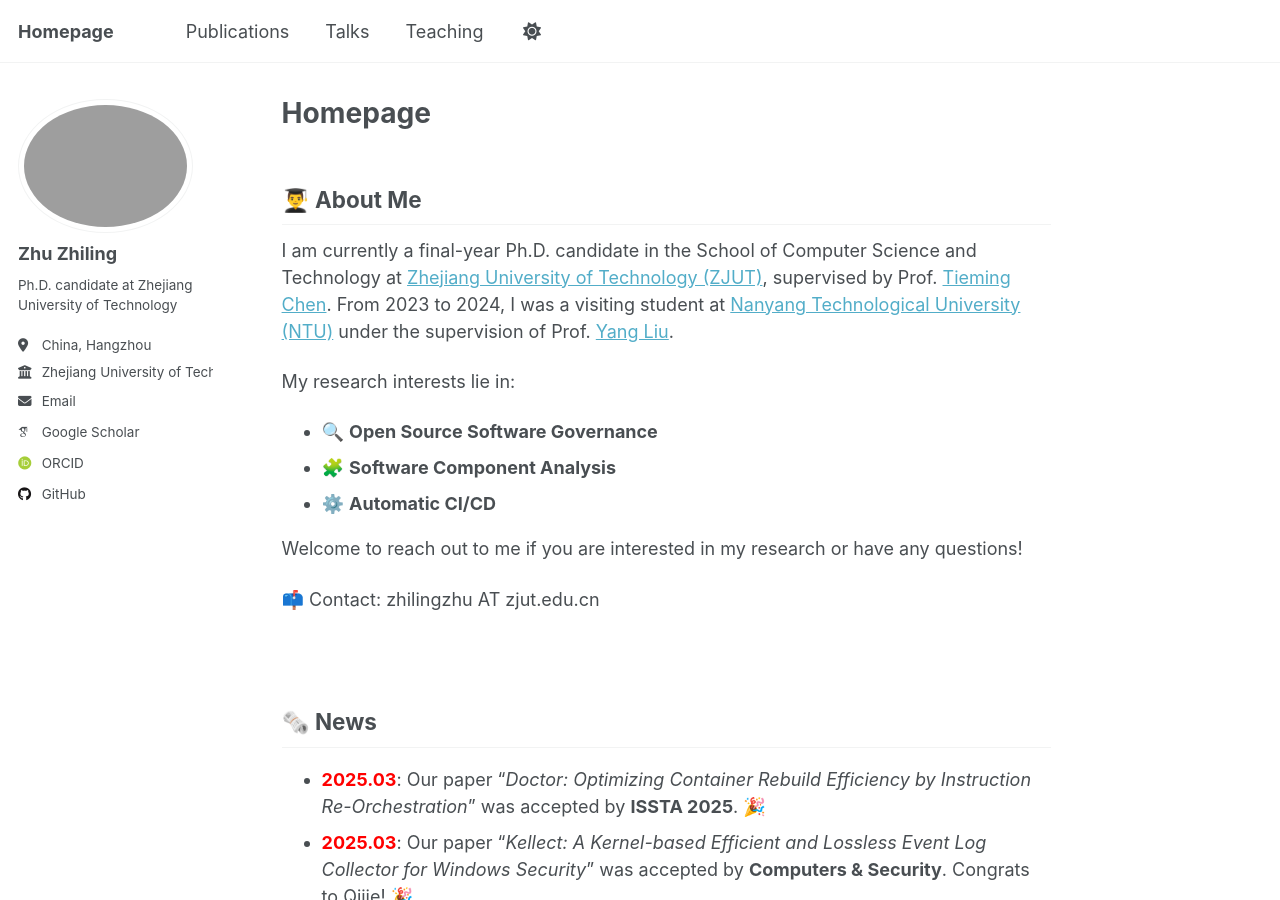
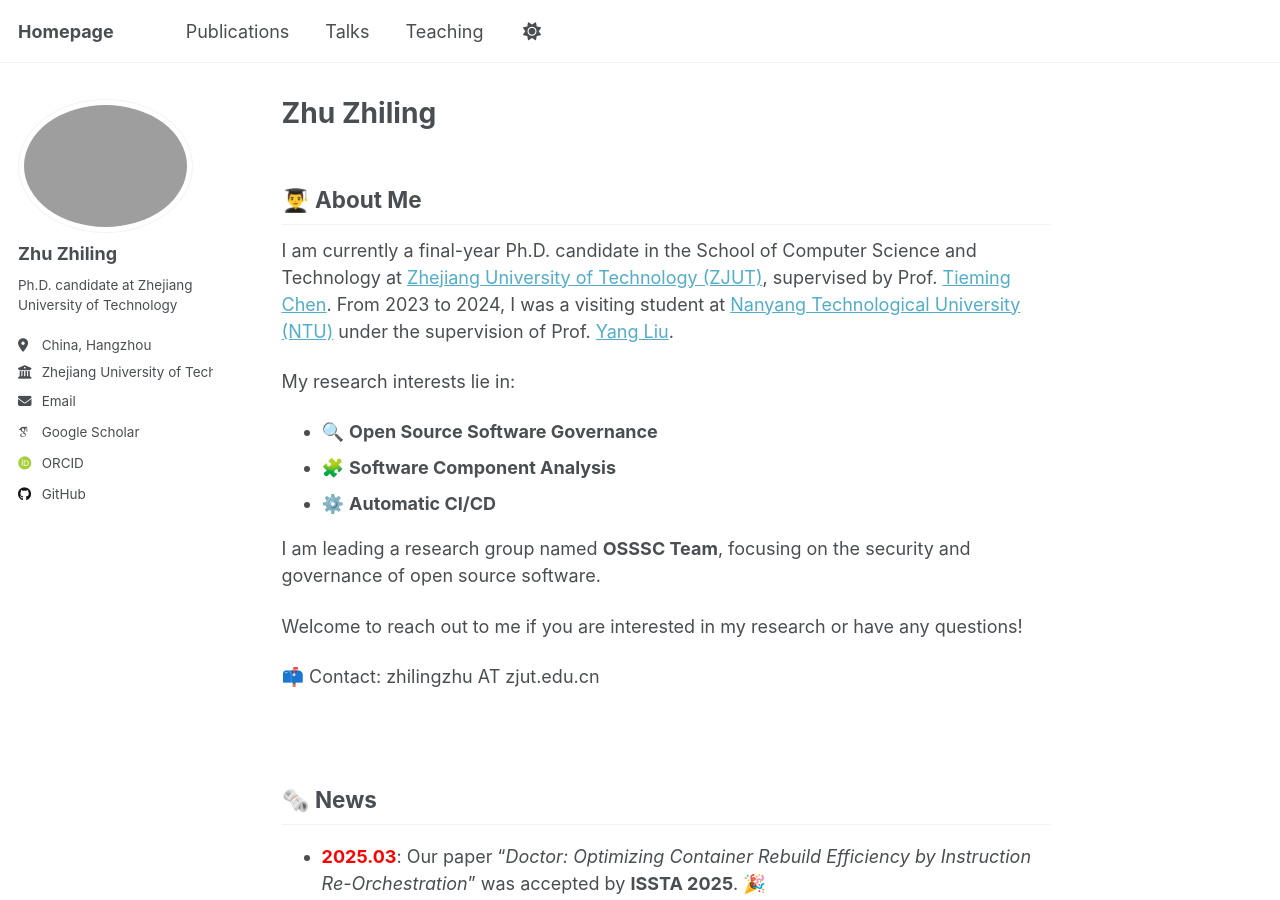
Before and after one commit to winniezzl/winniezzl.github.io, a Jekyll site: the page built from _pages/about.md, in a window 1280 px wide and 900 px high. Built offline with Jekyll 4.4.1, drawn with Linux system fonts in a browser that asks for light colours; some web fonts are replaced.

Commit message:
update information

```diff
--- a/_pages/about.md
+++ b/_pages/about.md
@@ -1,6 +1,6 @@
 ---
 permalink: /
-title: "Homepage"
+title: "Zhu Zhiling"
 author_profile: true
 redirect_from:
   - /about/
@@ -15,6 +15,8 @@ My research interests lie in:
 - 🔍 **Open Source Software Governance**
 - 🧩 **Software Component Analysis**
 - ⚙️ **Automatic CI/CD**
+
+I am leading a research group named **OSSSC Team**, focusing on the security and governance of open source software.
 
 Welcome to reach out to me if you are interested in my research or have any questions!
 
```
